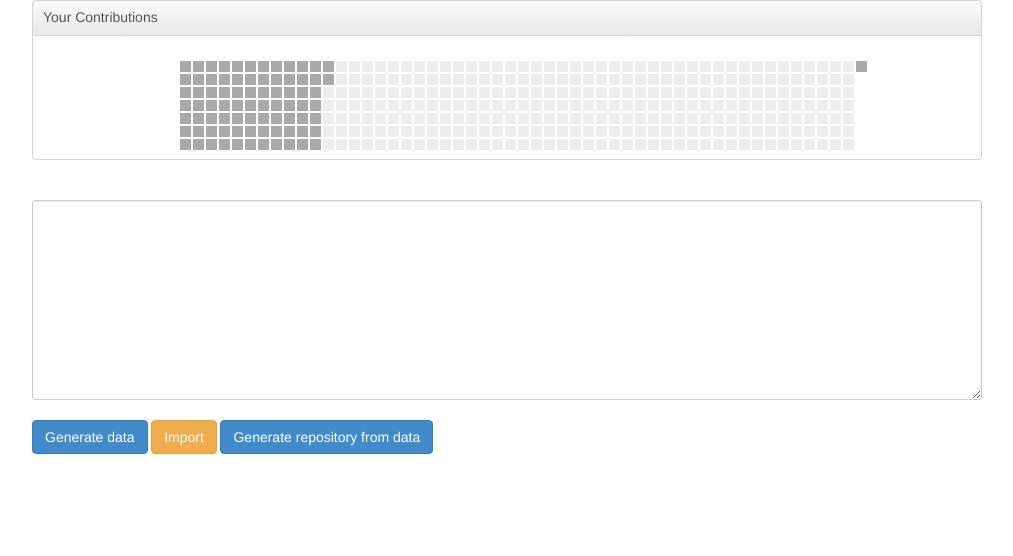
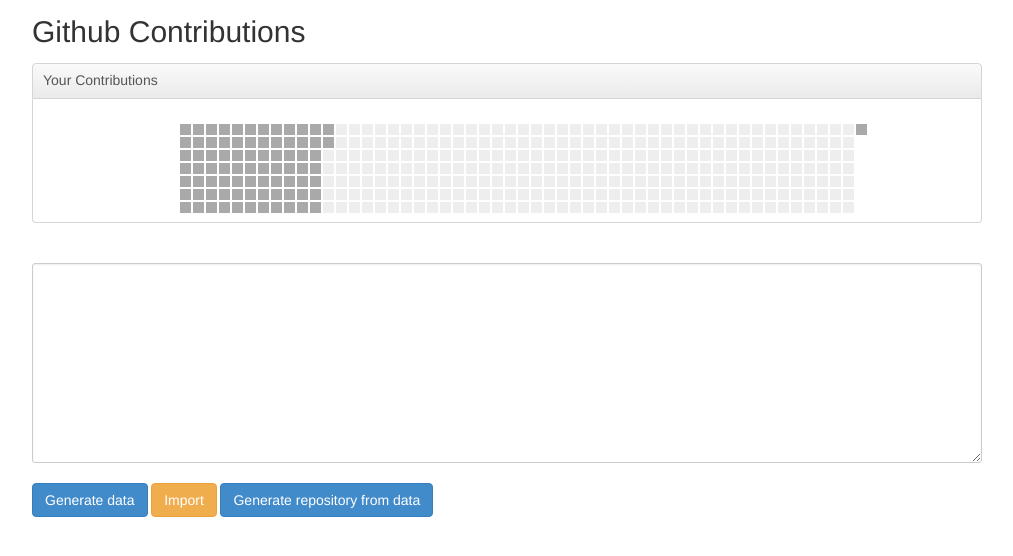
Before and after one commit to IonicaBizau/github-contributions, a website: page public/html/index.html in a window 1280 px wide. Shown: the whole page, without its empty margins (133-1146 px from the left). Drawn offline with Linux system fonts and the light colour scheme; files that its build step writes are made by us from their sources; files whose address does not match are found by name.

Commit message:
Added page title.

```diff
--- a/public/html/index.html
+++ b/public/html/index.html
@@ -7,6 +7,7 @@
     </head>
     <body>
         <div class="container">
+            <h1>Github Contributions</h1>
             <div class="github-html">
                 <div class="box box-small">
                     <div class="box-header">
```
